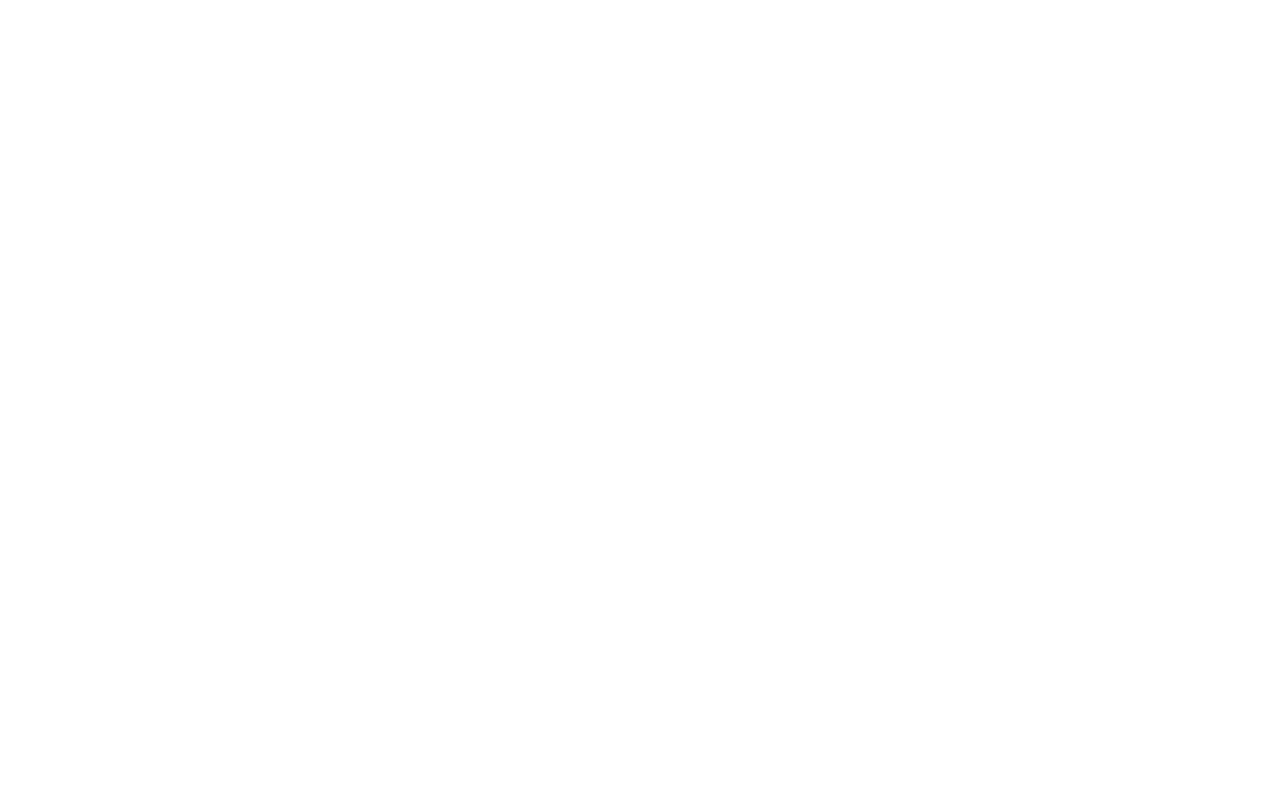
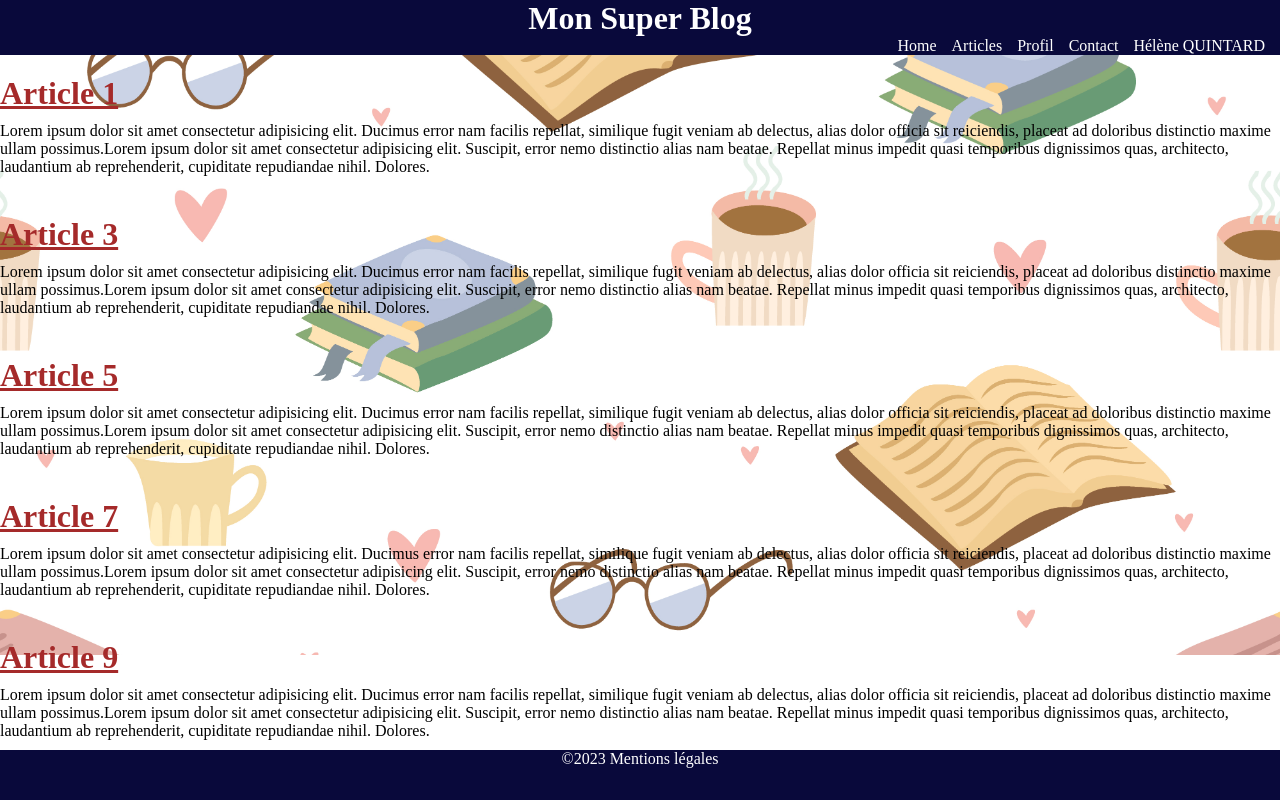
Before and after one commit to Heleneeeeeee/exo-blog-react, a React (Create React App) app: page /articles in a window 1280 px wide. Before the commit this address had no page. Built offline with nearby package versions, Linux system fonts and the light colour scheme.

Commit message:
Add links in Blog

```diff
--- a/src/App.js
+++ b/src/App.js
@@ -1,4 +1,6 @@
 import Home from './page/Home';
+import Articles from './page/Articles';
+import Profil from './page/Profil';
 import Contact from './page/Contact';
 import { BrowserRouter, Route, Routes } from 'react-router-dom';
 
@@ -7,6 +9,8 @@ function App() {
   <BrowserRouter>
     <Routes>
       <Route path="/" element = {<Home />} />
+      <Route path="/articles" element = {<Articles />} />
+      <Route path="/profil" element = {<Profil />} />
       <Route path="/contact" element = {<Contact />} />
     </Routes>
   </BrowserRouter>
--- a/src/component/Header.jsx
+++ b/src/component/Header.jsx
@@ -1,3 +1,4 @@
+import { Link } from "react-router-dom";
 import ProfilMenu from "../ProfilMenu";
 import './Header.scss';
 
@@ -7,9 +8,18 @@ function Header() {
             <h1> Mon Super Blog </h1>
             <nav>
                 <ul>
-                    <li>Accueil</li>
-                    <li>Articles</li>
-                    <li>Contact</li>
+                    <li>
+                    <Link to="/">Home</Link>
+                    </li>
+                    <li>
+                    <Link to="/articles">Articles</Link>
+                    </li>
+                    <li>
+                    <Link to="/profil">Profil</Link>
+                    </li>
+                    <li>
+                    <Link to="/contact">Contact</Link>
+                    </li>
                     <ProfilMenu />
                 </ul>
             </nav>
--- a/src/component/Header.scss
+++ b/src/component/Header.scss
@@ -26,5 +26,15 @@ h1 {
   li {
     align-items: center;
      margin-right:15px;
+     margin-right:15px;
      color: white;
   }
+
+  a {
+    color:white;
+    text-decoration: none;
+  }
+
+  a:hover {
+    color: rgb(180, 181, 181);
+  }
--- a/src/index.css
+++ /dev/null
@@ -1,13 +0,0 @@
-body {
-  margin: 0;
-  font-family: -apple-system, BlinkMacSystemFont, 'Segoe UI', 'Roboto', 'Oxygen',
-    'Ubuntu', 'Cantarell', 'Fira Sans', 'Droid Sans', 'Helvetica Neue',
-    sans-serif;
-  -webkit-font-smoothing: antialiased;
-  -moz-osx-font-smoothing: grayscale;
-}
-
-code {
-  font-family: source-code-pro, Menlo, Monaco, Consolas, 'Courier New',
-    monospace;
-}
--- a/src/index.js
+++ b/src/index.js
@@ -1,6 +1,5 @@
 import React from 'react';
 import ReactDOM from 'react-dom/client';
-import './index.css';
 import App from './App';
 import reportWebVitals from './reportWebVitals';
 
--- /dev/null
+++ b/src/page/Articles.jsx
@@ -0,0 +1,89 @@
+import Header from "../component/Header";
+import Footer from "../component/Footer";
+
+function Articles () {
+        const articles = [
+            {
+              title: "Article 1",
+              content: "Lorem ipsum dolor sit amet consectetur adipisicing elit. Ducimus error nam facilis repellat, similique fugit veniam ab delectus, alias dolor officia sit reiciendis, placeat ad doloribus distinctio maxime ullam possimus.Lorem ipsum dolor sit amet consectetur adipisicing elit. Suscipit, error nemo distinctio alias nam beatae. Repellat minus impedit quasi temporibus dignissimos quas, architecto, laudantium ab reprehenderit, cupiditate repudiandae nihil. Dolores.",
+              isPublished: true,
+            },
+
+            {
+              title: "Article 2",
+              content: "Lorem ipsum dolor sit amet consectetur adipisicing elit. Ducimus error nam facilis repellat, similique fugit veniam ab delectus, alias dolor officia sit reiciendis, placeat ad doloribus distinctio maxime ullam possimus.Lorem ipsum dolor sit amet consectetur adipisicing elit. Suscipit, error nemo distinctio alias nam beatae. Repellat minus impedit quasi temporibus dignissimos quas, architecto, laudantium ab reprehenderit, cupiditate repudiandae nihil. Dolores.",
+              isPublished: false,
+            },
+
+            {
+              title: "Article 3",
+              content: "Lorem ipsum dolor sit amet consectetur adipisicing elit. Ducimus error nam facilis repellat, similique fugit veniam ab delectus, alias dolor officia sit reiciendis, placeat ad doloribus distinctio maxime ullam possimus.Lorem ipsum dolor sit amet consectetur adipisicing elit. Suscipit, error nemo distinctio alias nam beatae. Repellat minus impedit quasi temporibus dignissimos quas, architecto, laudantium ab reprehenderit, cupiditate repudiandae nihil. Dolores.",
+              isPublished: true,
+            },
+
+            {
+              title: "Article 4",
+              content: "Lorem ipsum dolor sit amet consectetur adipisicing elit. Ducimus error nam facilis repellat, similique fugit veniam ab delectus, alias dolor officia sit reiciendis, placeat ad doloribus distinctio maxime ullam possimus.Lorem ipsum dolor sit amet consectetur adipisicing elit. Suscipit, error nemo distinctio alias nam beatae. Repellat minus impedit quasi temporibus dignissimos quas, architecto, laudantium ab reprehenderit, cupiditate repudiandae nihil. Dolores.",
+              isPublished: false,
+            },
+
+            {
+              title: "Article 5",
+              content: "Lorem ipsum dolor sit amet consectetur adipisicing elit. Ducimus error nam facilis repellat, similique fugit veniam ab delectus, alias dolor officia sit reiciendis, placeat ad doloribus distinctio maxime ullam possimus.Lorem ipsum dolor sit amet consectetur adipisicing elit. Suscipit, error nemo distinctio alias nam beatae. Repellat minus impedit quasi temporibus dignissimos quas, architecto, laudantium ab reprehenderit, cupiditate repudiandae nihil. Dolores.",
+              isPublished: true,
+            },
+
+            {
+              title: "Article 6",
+              pcontent: "Lorem ipsum dolor sit amet consectetur adipisicing elit. Ducimus error nam facilis repellat, similique fugit veniam ab delectus, alias dolor officia sit reiciendis, placeat ad doloribus distinctio maxime ullam possimus.Lorem ipsum dolor sit amet consectetur adipisicing elit. Suscipit, error nemo distinctio alias nam beatae. Repellat minus impedit quasi temporibus dignissimos quas, architecto, laudantium ab reprehenderit, cupiditate repudiandae nihil. Dolores.",
+              isPublished: false,
+            },
+
+            {
+              title: "Article 7",
+              content: "Lorem ipsum dolor sit amet consectetur adipisicing elit. Ducimus error nam facilis repellat, similique fugit veniam ab delectus, alias dolor officia sit reiciendis, placeat ad doloribus distinctio maxime ullam possimus.Lorem ipsum dolor sit amet consectetur adipisicing elit. Suscipit, error nemo distinctio alias nam beatae. Repellat minus impedit quasi temporibus dignissimos quas, architecto, laudantium ab reprehenderit, cupiditate repudiandae nihil. Dolores.",
+              isPublished: true,
+            },
+
+            {
+              title: "Article 8",
+              content: "Lorem ipsum dolor sit amet consectetur adipisicing elit. Ducimus error nam facilis repellat, similique fugit veniam ab delectus, alias dolor officia sit reiciendis, placeat ad doloribus distinctio maxime ullam possimus.Lorem ipsum dolor sit amet consectetur adipisicing elit. Suscipit, error nemo distinctio alias nam beatae. Repellat minus impedit quasi temporibus dignissimos quas, architecto, laudantium ab reprehenderit, cupiditate repudiandae nihil. Dolores.",
+              isPublished: false,
+            },
+
+            {
+              title: "Article 9",
+              content: "Lorem ipsum dolor sit amet consectetur adipisicing elit. Ducimus error nam facilis repellat, similique fugit veniam ab delectus, alias dolor officia sit reiciendis, placeat ad doloribus distinctio maxime ullam possimus.Lorem ipsum dolor sit amet consectetur adipisicing elit. Suscipit, error nemo distinctio alias nam beatae. Repellat minus impedit quasi temporibus dignissimos quas, architecto, laudantium ab reprehenderit, cupiditate repudiandae nihil. Dolores.",
+              isPublished: true,
+            },
+
+            {
+              title: "Article 10",
+              content: "Lorem ipsum dolor sit amet consectetur adipisicing elit. Ducimus error nam facilis repellat, similique fugit veniam ab delectus, alias dolor officia sit reiciendis, placeat ad doloribus distinctio maxime ullam possimus.Lorem ipsum dolor sit amet consectetur adipisicing elit. Suscipit, error nemo distinctio alias nam beatae. Repellat minus impedit quasi temporibus dignissimos quas, architecto, laudantium ab reprehenderit, cupiditate repudiandae nihil. Dolores.",
+              isPublished: false,
+            },
+          ];
+
+    const publishedArticles = articles.filter((article) => {
+    return (article.isPublished === true);
+    });
+
+    return (
+        <>
+        <Header />
+        <main>
+        {publishedArticles.map((article) => {
+        return (
+          <article>
+            <h3 className="art">{article.title}</h3>
+            <p>{article.content}</p>
+          </article>
+        );
+      })}
+        </main>
+        <Footer />
+        </>
+    )
+}
+
+export default Articles;
--- a/src/page/Contact.jsx
+++ b/src/page/Contact.jsx
@@ -1,14 +1,15 @@
 import Header from "../component/Header"
 import Footer from "../component/Footer"
+import './Contact.scss';
 
 function Contact () {
     return (
-    <>
+    <div className="contact">
         <Header />
-            <p>Téléphone:</p>
-            <p>06 00 00 00 00</p>
+            <p className="tel">Téléphone:</p>
+            <p className="tel"> 06 00 00 00 00</p>
         <Footer />
-    </>
+    </div>
     );
 }
 
--- /dev/null
+++ b/src/page/Contact.scss
@@ -0,0 +1,10 @@
+.contact {
+    background-color: rgb(180, 181, 181);
+    height: 700px;
+}
+
+.tel {
+    font-size: 2rem;
+    text-align: center;
+    padding-top: 20px;
+}
--- a/src/page/Home.jsx
+++ b/src/page/Home.jsx
@@ -78,10 +78,11 @@ const articles = [
     <>
     <Header />
     <main>
+      <h2>Mes trois derniers articles</h2>
       {lastThreePublishedArticles.map((article) => {
         return (
           <article>
-            <h2>{article.title}</h2>
+            <h3 className="art">{article.title}</h3>
             <p>{article.content}</p>
           </article>
         );
--- a/src/page/Home.scss
+++ b/src/page/Home.scss
@@ -2,7 +2,6 @@
   margin:0;
   padding:0;
 }
-
 
 main {
   background-image: url('./8830758_505.jpg');
@@ -11,11 +10,18 @@ main {
 }
 
 h2 {
+  color:black;
+  font-size: 2rem;
+  text-align: center;
+}
+
+.art {
     text-decoration:underline;
     color:brown;
+    text-align:inherit;
   }
 
 article {
-  padding-top: 40px;
-  padding-bottom: 40px;
+  padding-top: 20px;
+  padding-bottom: 20px;
 }
--- /dev/null
+++ b/src/page/Profil.jsx
@@ -0,0 +1,35 @@
+import Header from "../component/Header";
+import Footer from "../component/Footer";
+import './Profil.scss';
+
+function Profil () {
+    return (
+    <>
+        <Header />
+        <section>
+            <h3>Mon Profil</h3>
+            <h4>Hélène QUINTARD</h4>
+            <div className="experience">
+                <h4>Expérience professionnelle</h4>
+                <p>Lorem ipsum dolor sit amet consectetur adipisicing elit. Dolorem distinctio suscipit exercitationem natus odio neque rerum. Ab eius eligendi sit. A voluptates quos repellendus nemo quia ad. Ratione, facere a.</p>
+
+                <p>Lorem ipsum dolor sit amet consectetur adipisicing elit. Dolorem distinctio suscipit exercitationem natus odio neque rerum. Ab eius eligendi sit. A voluptates quos repellendus nemo quia ad. Ratione, facere a.</p>
+
+                <p>Lorem ipsum dolor sit amet consectetur adipisicing elit. Dolorem distinctio suscipit exercitationem natus odio neque rerum. Ab eius eligendi sit. A voluptates quos repellendus nemo quia ad. Ratione, facere a.</p>
+            </div>
+
+            <div className="diplome">
+            <h4>Diplomes Obtenus</h4>
+            <p>20XX: Lorem ipsum dolor sit amet consectetur adipisicing elit. .</p>
+
+            <p>20XX: Lorem ipsum dolor sit amet consectetur adipisicing elit. .</p>
+
+            <p>20XX: Lorem ipsum dolor sit amet consectetur adipisicing elit. .</p>
+            </div>
+        </section>
+        <Footer />
+    </>
+    )
+}
+
+export default Profil;
--- /dev/null
+++ b/src/page/Profil.scss
@@ -0,0 +1,25 @@
+section {
+    background-color: rgb(180, 181, 181);
+    height: 600px;
+    text-align: center;
+}
+
+h3 {
+    text-align: center;
+    font-size: 2rem;
+    color:black;
+    padding-bottom: 10px;
+}
+
+h4 {
+    font-size: 1.5rem;
+    padding-bottom: 10px;
+}
+
+.experience {
+    padding-top: 30px;
+}
+
+.diplome {
+    padding-top: 50px;
+}
```
Also changed, not shown: src/logo.svg (deleted).
